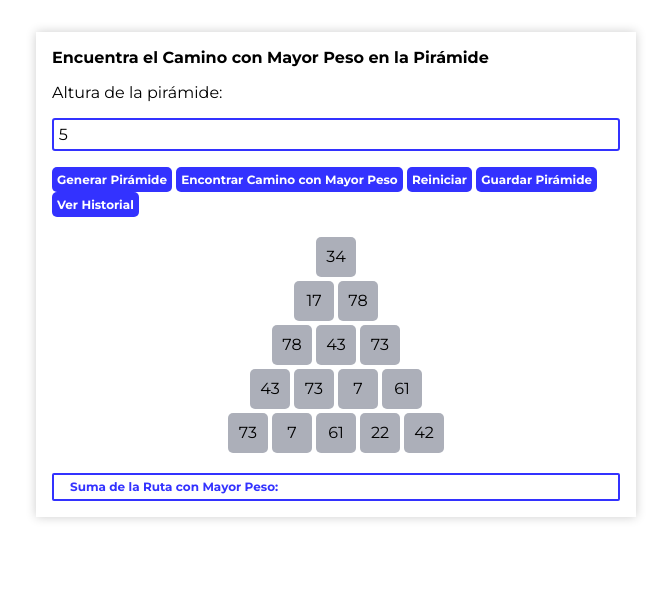
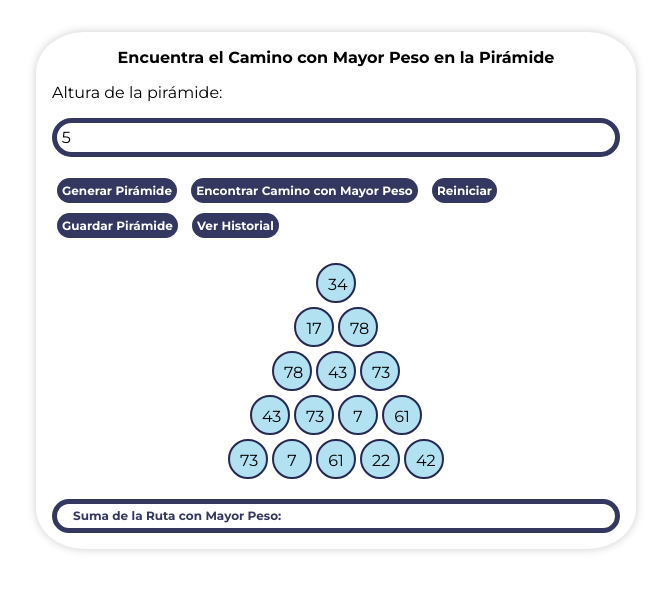
Before and after one commit to kevftka/DemoPiramide, a plain HTML site: page src/main/resources/public/index.html in a window 1280 px wide. Shown: the whole page, without its empty margins (304-975 px from the left). Drawn offline with Linux system fonts and the light colour scheme.

Commit message:
Update style.css
mejore el estilo

```diff
--- a/src/main/resources/public/style.css
+++ b/src/main/resources/public/style.css
@@ -25,25 +25,34 @@ main {
 }
 
 h1 {
+  display: flex;
+  justify-content: center;
   font-size: 1rem;
   font-weight: 700;
 }
 
 input {
   width: 100%;
-  border-radius: 3px;
-  border: 2px solid #3332ff;
+  border-radius: 50px;
+  border: 5px solid #34375f;
   padding: 0.3rem;
 }
 
 button {
   padding: 5px;
-  background-color: #3332ff;
+  background-color: #34375f;
   color: #fff;
   font-weight: 600;
-  border-radius: 5px;
+  border-radius: 50px;
   border: unset;
   font-size: 12px !important;
+  cursor: pointer;
+  margin: 5px;
+}
+
+button:hover{
+  background-color: #b2e2f2;
+  color: black;
 }
 
 .card {
@@ -52,6 +61,7 @@ button {
   display: flex;
   flex-direction: column;
   gap: 1rem;
+  border-radius: 8%;
 }
 
 .card-body {
@@ -65,10 +75,10 @@ button {
 
   padding: 0.3rem 1rem;
   background-color: #ffff;
-  color: #3332ff;
+  color: #34375f;
   font-weight: 600;
-  border: 2px solid #3332ff;
-  border-radius: 2px !important;
+  border: solid 5px #34375f;
+  border-radius: 50px !important;
   font-size: 12px !important;
 }
 
@@ -88,13 +98,15 @@ button {
   height: 40px;
   text-align: center;
   padding: 10px;
-  border-radius: 5px !important;
+  border-radius: 50px !important;
   margin: 2px !important;
-  background-color: #acafb9;
+  background-color: #b2e2f2 ;
+  border: solid 2px #252850;
 }
 
 .path {
-  background-color: #3332ff;
+  background-color: #252850;
+  border: solid 2px #b2e2f2;
   color: #fff;
 }
 
```
